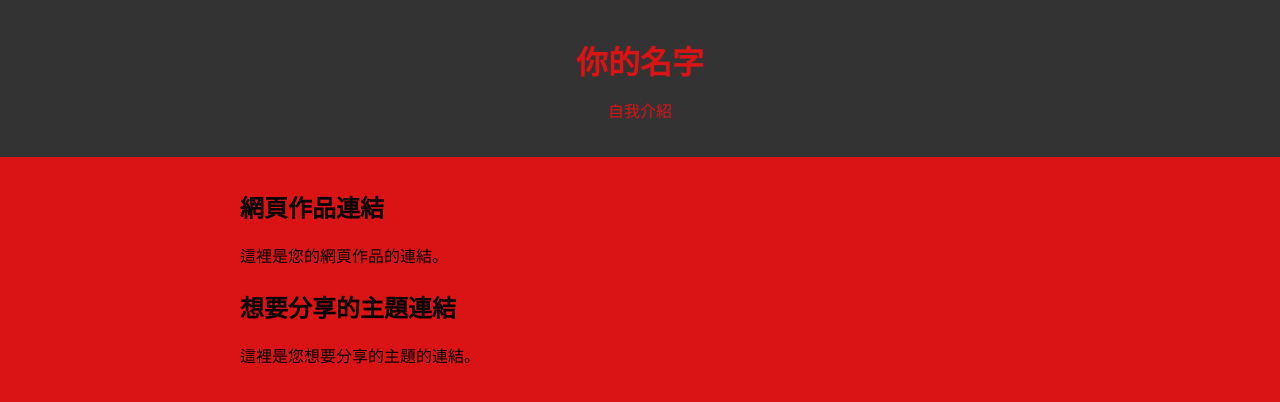
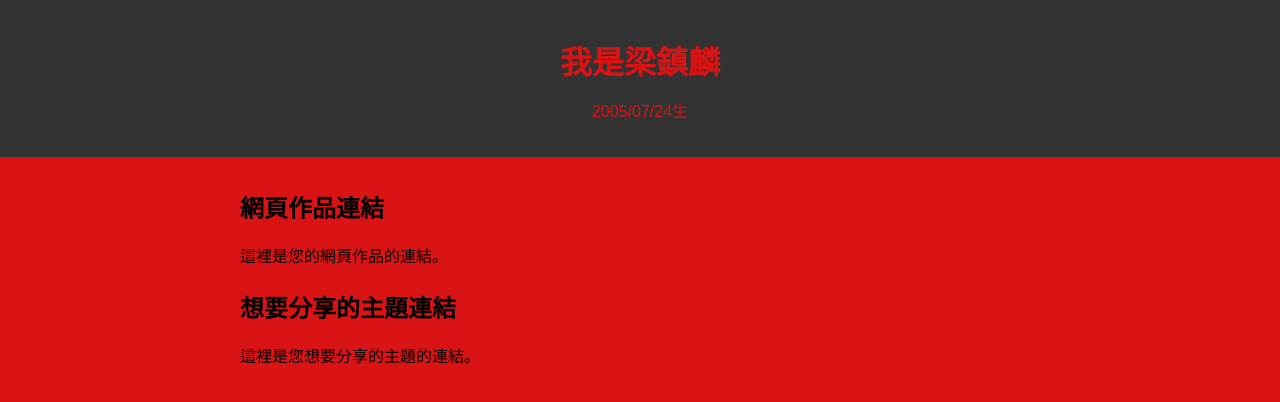
Before and after one commit to B11256048/b11256048.github.io, a plain HTML site: page index.html in a window 1280 px wide. Drawn offline with Linux system fonts and the light colour scheme.

Commit message:
Update index.html

```diff
--- a/index.html
+++ b/index.html
@@ -4,7 +4,7 @@
 <head>
     <meta charset="UTF-8">
     <meta name="viewport" content="width=device-width, initial-scale=1.0">
-    <title>你的名字的自我介紹</title>
+    <title>梁鎮麟的自我介紹</title>
     <style>
         body {
             font-family: Arial, sans-serif;
@@ -49,8 +49,8 @@
 
 <body>
     <header>
-        <h1>你的名字</h1>
-        <p>自我介紹</p>
+        <h1>我是梁鎮麟</h1>
+        <p>2005/07/24生</p>
     </header>
     <div class="container">
         <h2>網頁作品連結</h2>
```
